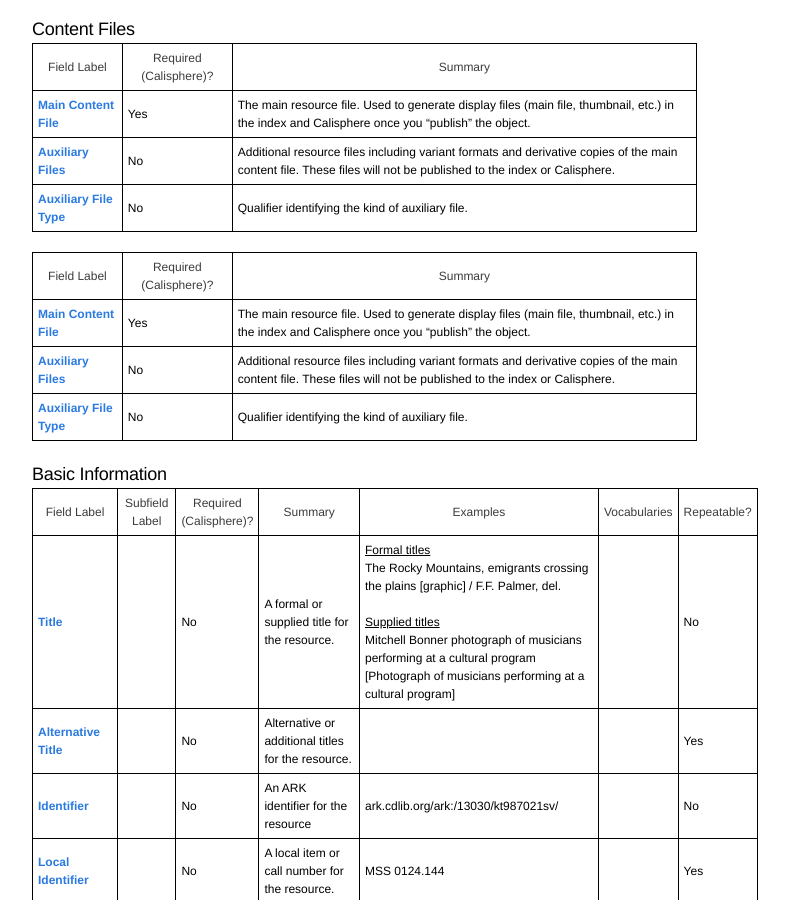
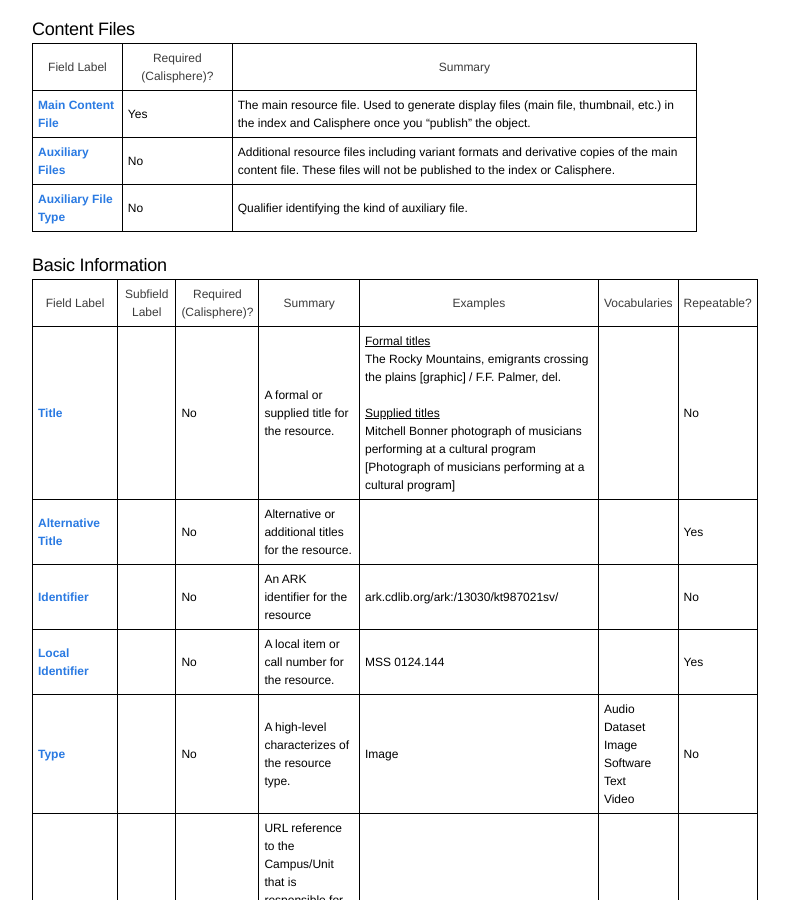
Before and after one commit to ucldc/ucldc-docs, a Jekyll site: the page built from docs/dams/metadata-model.md, in a window 1280 px wide and 900 px high, scrolled down 8076 px. Shown: the whole window, without its empty margins (158-947 px from the left). Built offline with Jekyll 4.4.1, drawn with Linux system fonts in a browser that asks for light colours; nearby versions of some CDN libraries.

Commit message:
Update metadata-model.md

```diff
--- a/docs/dams/metadata-model.md
+++ b/docs/dams/metadata-model.md
@@ -464,57 +464,8 @@ The following data elements must be present in each metadata record for harvest
             </td>
         </tr>
     </tbody>
-</table><table class="confluenceTable">
-    <tbody>
-        <tr>
-            <th class="confluenceTh">
-                Field Label
-            </th>
-            <th class="confluenceTh">
-                Required (Calisphere)?
-            </th>
-            <th class="confluenceTh">
-		Summary
-            </th>
-        </tr>
-
-        <tr>
-            <td class="confluenceTd">
-                <a class="label" id="MainContentFile">Main Content File</a>
-            </td>
-            <td class="confluenceTd">
-                Yes
-            </td>
-            <td class="confluenceTd">
-                The main resource file. Used to generate display files (main file, thumbnail, etc.) in the index and Calisphere once you “publish” the object.
-            </td>
-        </tr>
-
-          <tr>
-            <td class="confluenceTd">
-                <a class="label" id="AuxiliaryFiles">Auxiliary Files</a>
-            </td>
-            <td class="confluenceTd">
-                No
-            </td>
-            <td class="confluenceTd">
-                Additional resource files including variant formats and derivative copies of the main content file. These files will not be published to the index or Calisphere.
-            </td>
-        </tr>
-
-		        <tr>
-            <td class="confluenceTd">
-                <a class="label" id="AuxiliaryFileType">Auxiliary File Type</a>
-            </td>
-            <td class="confluenceTd">
-                No
-            </td>
-            <td class="confluenceTd">
-                Qualifier identifying the kind of auxiliary file.
-            </td>
-        </tr>
-    </tbody>
 </table>
+
 
 ### Basic Information
 
```
